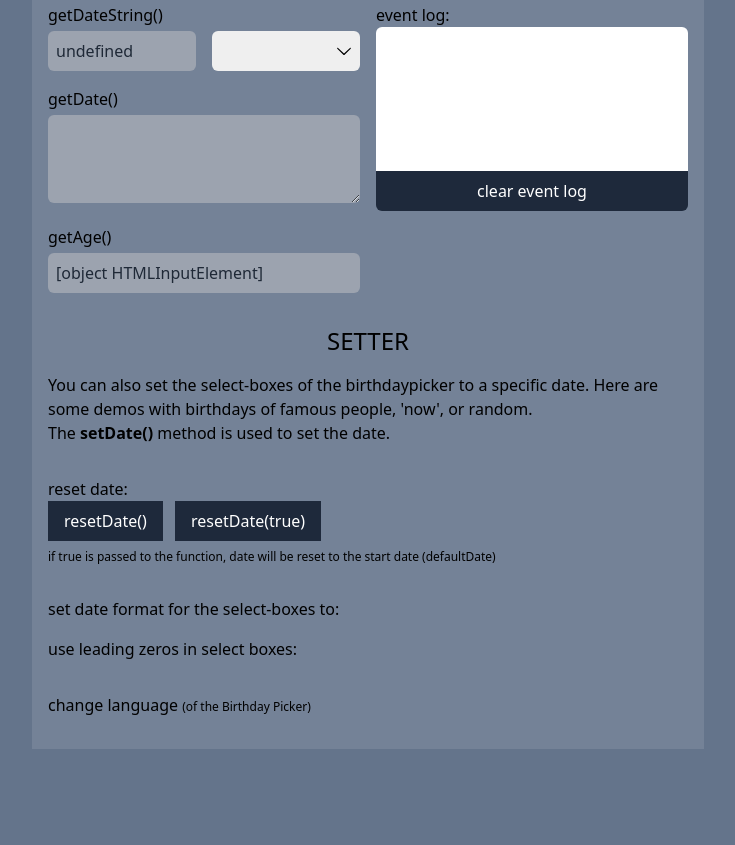
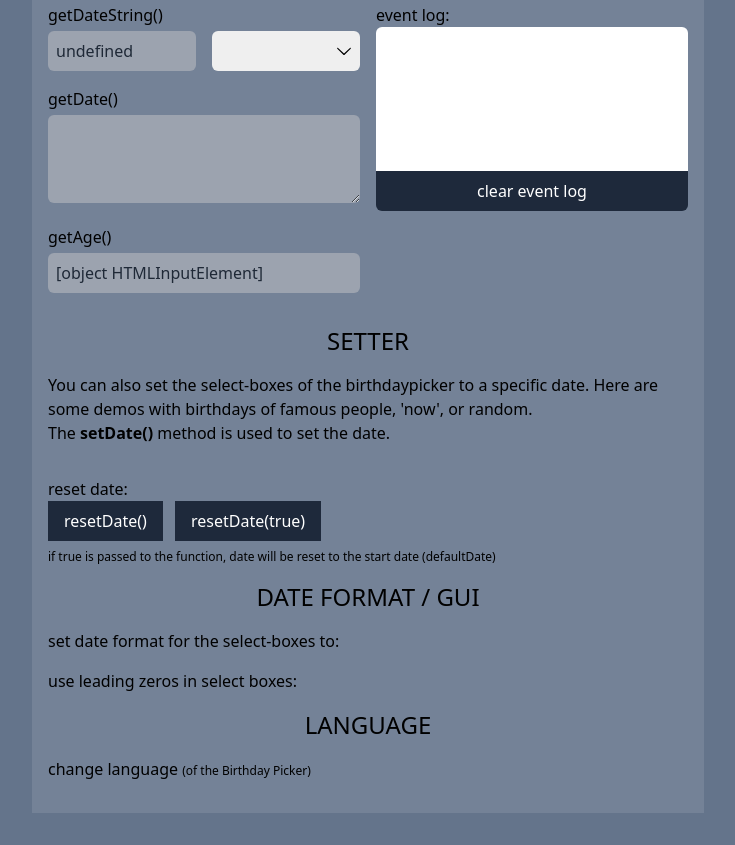
Before and after one commit to lemon3/birthdaypicker, a website built with Vite: page demo.html in a window 1280 px wide. Shown: the part 535-1380 px from the top of the page, without its empty margins (272-1007 px from the left). Before the commit the page ends 1316 px from the top, so only its background shows below. Built offline with nearby package versions, Linux system fonts and the light colour scheme.

Commit message:
Update demo.html

```diff
--- a/demo.html
+++ b/demo.html
@@ -472,7 +472,8 @@
           </div>
         </div> -->
 
-        <div class="mt-8">
+        <div class="mt-4 mb-4 text-2xl text-center">DATE FORMAT / GUI</div>
+        <div>
           <div>set date format for the select-boxes to:</div>
           <template x-for="df in availableDateformat" :key="df.id">
             <button
@@ -502,7 +503,8 @@
           </template>
         </div>
 
-        <div class="mt-8">
+        <div class="mt-4 mb-4 text-2xl text-center">LANGUAGE</div>
+        <div>
           change language <span class="text-xs">(of the Birthday Picker)</span>
           <div>
             <template x-for="l in availableLocale" :key="l.id">
```
